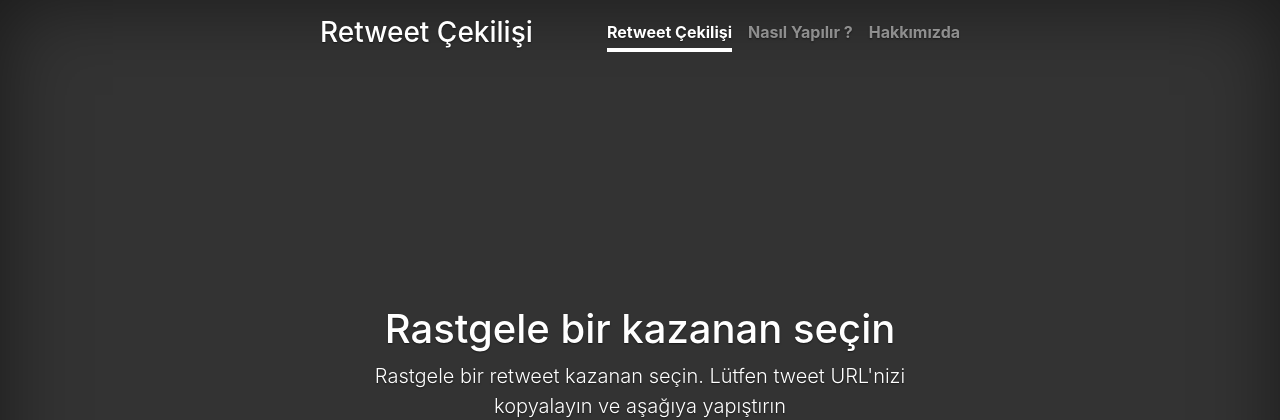
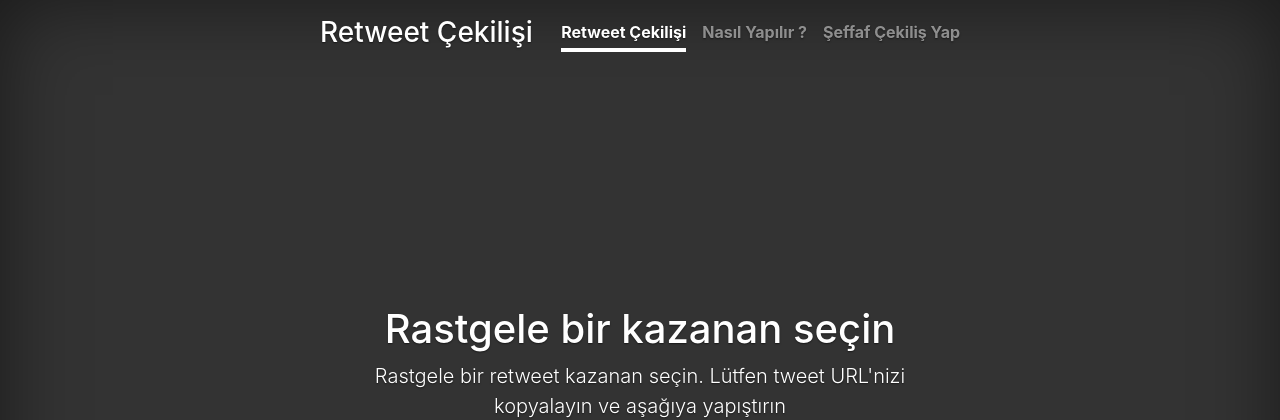
Before and after one commit to bahispatronu/retweet_picker, a Django app: page / in a window 1280 px wide. Shown: the top 420 px of the page. Run offline with Django 3.2, Linux system fonts and the light colour scheme; some libraries are stand-ins or nearby versions.

Commit message:
index.html

```diff
--- a/picker/templates/picker/index.html
+++ b/picker/templates/picker/index.html
@@ -20,7 +20,7 @@
           <nav class="nav nav-masthead justify-content-center">
             <a class="nav-link active" href="{% url 'index' %}">Retweet Çekilişi</a>
             <a class="nav-link" href="{% url 'how' %}">Nasıl Yapılır ?</a>
-            <a class="nav-link" href="{% url 'about' %}">Hakkımızda</a>
+            <a class="nav-link" href="{% url 'about' %}">Şeffaf Çekiliş Yap</a>
           </nav>
         </div>
       </header>
```
